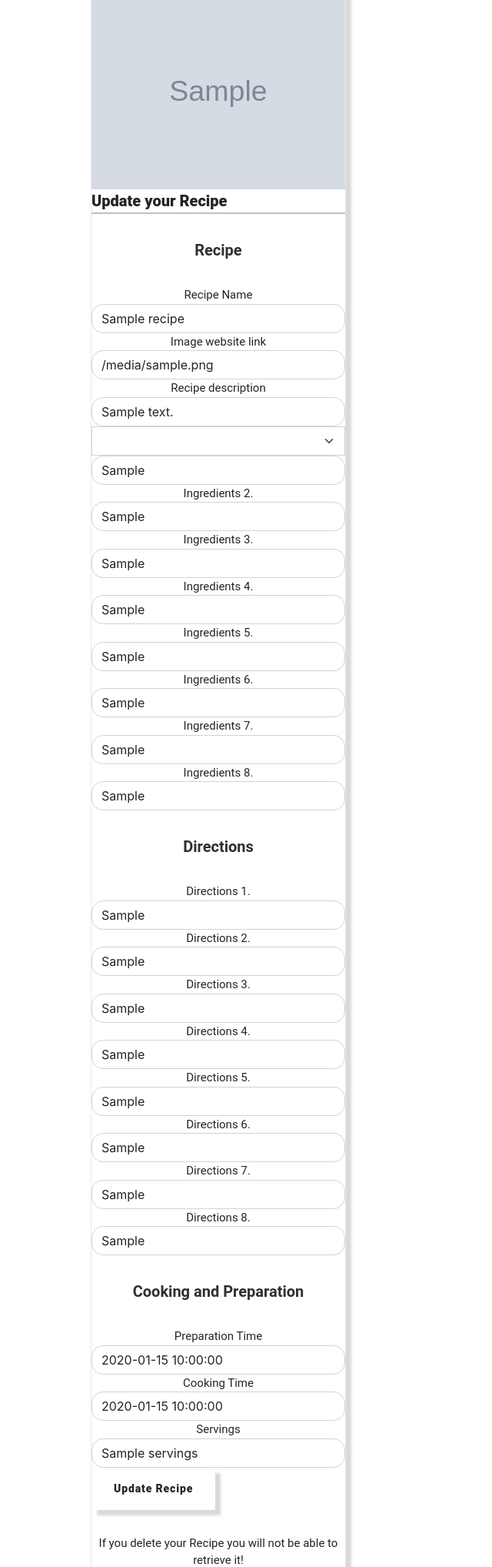
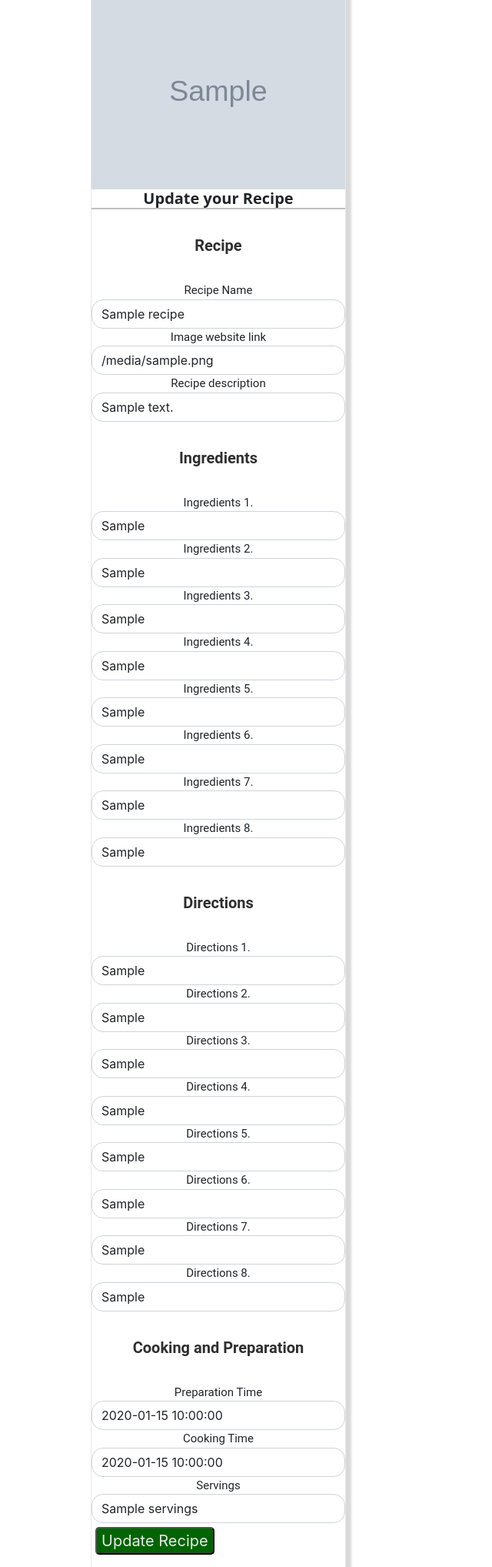
Before and after one commit to kuszturareka/mezze-mode, a Flask app: page /profile in a window 1280 px wide. Shown: the part 702-2738 px from the top of the page at 77% size, without its empty margins (0-640 px from the left). Run offline with Flask 2, Linux system fonts and the light colour scheme; the visitor is signed in with stand-in values (Sample User, id 1); grey boxes marked "Sample" are stand-in pictures; a database or web service that is not in the repository returns one stand-in record (values such as "Sample title"); lists and menus that the app fills with data are empty; some libraries are stand-ins or nearby versions.

Commit message:
Update class names

```diff
--- a/templates/components/update.html
+++ b/templates/components/update.html
@@ -4,11 +4,10 @@
     <div class>
         <div class=>
             <div class=>
-                <h5 class="modal-title main-font add-recipe-modal-header" id="update-modal-title">Update your Recipe</h5>
+                <h5 class="update">Update your Recipe</h5>
             </div>
             <div class="">
                 <div class="addrecipe-form-div">
-
                     <p class="recipe-form-subheading main-font">Recipe</p>
                     <label for="recipe_name" class="addrecipe-form-label main-font">Recipe Name</label>
                     <input type="text" name="recipe_name" class="form-control" id="recipe_name"
@@ -19,7 +18,6 @@
                     <label for="description" class="addrecipe-form-label main-font">Recipe description</label>
                     <input type="text" name="description" class="form-control" id="description"
                         value="{{users_recipe.description}}">
-                    <select class="form-select" name="dietary_info" aria-label="Default select example">
                 </div>
                 <div class="addrecipe-form-div">
                     <p class="recipe-form-subheading main-font">Ingredients</p>
@@ -88,8 +86,8 @@
                         value="{{users_recipe.servings}}">
                 </div>
             </div>
-            <div class="footer">
-                <button type="submit" class="btn main-font main-color shadow-effect" id="update-modal-button">Update
+            <div class="update-footer">
+                <button type="submit" id="btn" text-center>Update
                     Recipe</button>
             </div>
         </div>
```
